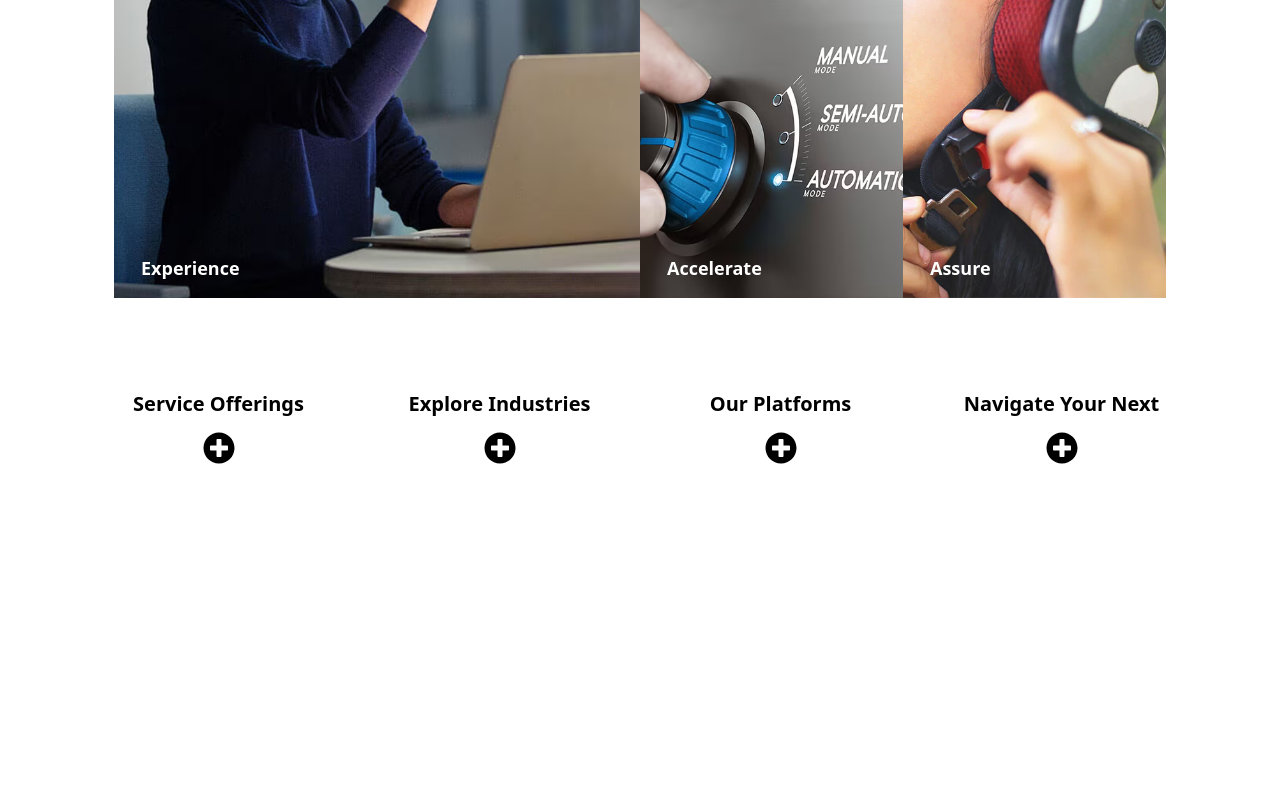
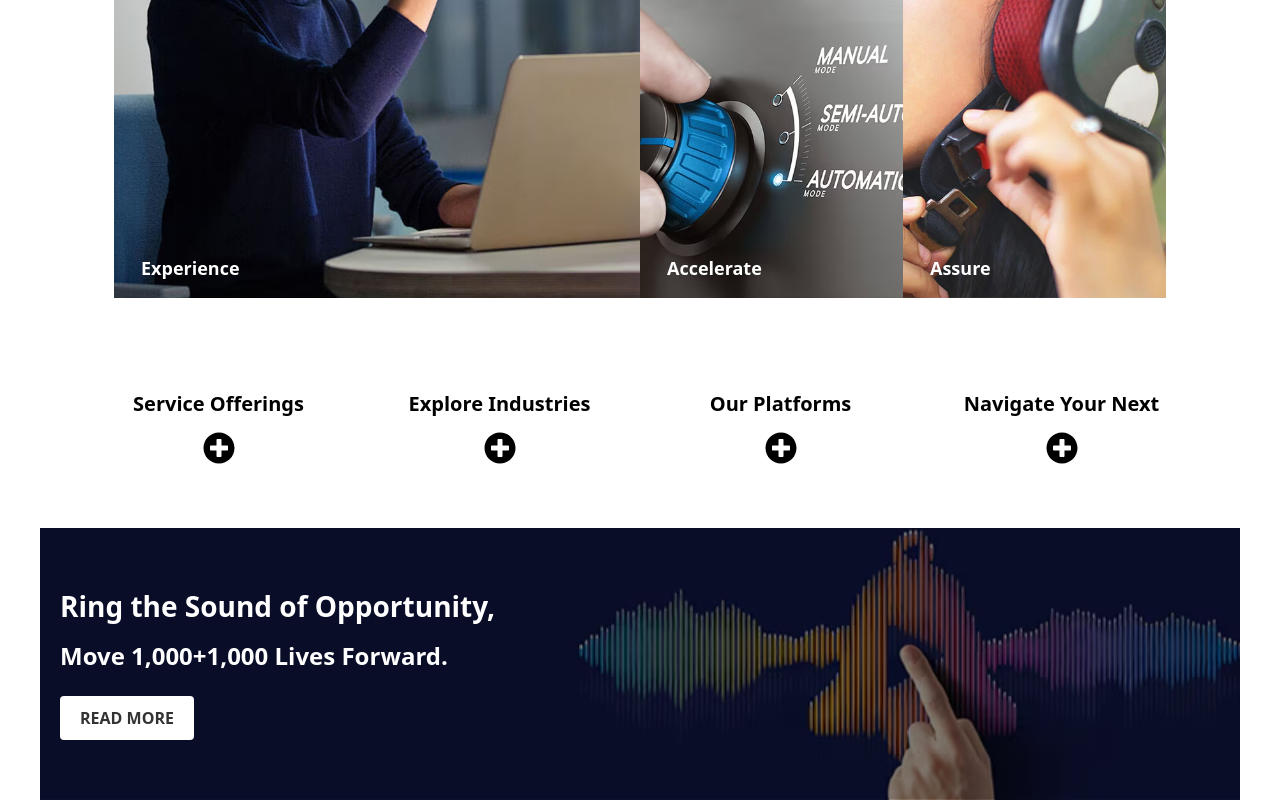
Before and after one commit to amnakhalid625/infosys-clone, a React (Vite) app: page / in a window 1280 px wide. Shown: the part 3392-4192 px from the top of the page. Before the commit the page ends 3920 px from the top, so only its background shows below. Built offline with nearby package versions, Linux system fonts and the light colour scheme.

Commit message:
infosys_website_clone

```diff
--- a/src/pages/Bell/Bell.jsx
+++ b/src/pages/Bell/Bell.jsx
@@ -1,18 +1,16 @@
-import React from 'react'
+import React from 'react';
+import './Bell.css';
 
-const bell = () => {
+const Bell = () => {
   return (
-  <>
-  <section className='container bell-section'>
-
-
-
-
-  </section>
-
-
-  </>
-  )
+    <section className='bell-section'>
+      <div className='bell-content'>
+        <h4 className='bell-heading'>Ring the Sound of Opportunity,</h4>
+        <h5 className='bell-subheading'>Move 1,000+1,000 Lives Forward.</h5>
+        <button className='bell-button'>READ MORE</button>
+      </div>
+    </section>
+  );
 }
 
-export default bell
+export default Bell;
--- a/src/pages/Bell/bell.css
+++ b/src/pages/Bell/bell.css
@@ -1,4 +1,52 @@
-.bell-section{
-    background: url(../../assets/bell.avif);
-    padding: 20px 0;
+.bell-section {
+    background: linear-gradient(rgba(0, 0, 0, 0.5), rgba(0, 0, 0, 0.5)), url('../../assets/bell.avif');
+    background-size: cover;
+    background-position: left;
+    background-repeat: no-repeat;
+    padding: 40px 20px;
+    display: flex;
+    align-items: center;
+    /* justify-content: center; */
+    text-align: center;
+    max-width: 1200px;
+    margin: 0 auto;
 }
+
+.bell-content {
+    max-width: 800px;
+    /* margin: 0 auto; */
+    color: white;
+    text-align: left;
+    padding: 20px 0px;
+}
+
+.bell-heading {
+    font-size: 28px;
+    font-weight: 700;
+    margin-bottom: 15px;
+    line-height: 1.3;
+}
+
+.bell-subheading {
+    font-size: 24px;
+    font-weight: 600;
+    margin-bottom: 25px;
+    line-height: 1.3;
+}
+
+.bell-button {
+    background-color: white;
+    color: #333;
+    border: none;
+    padding: 10px 20px;
+    font-size: 16px;
+    font-weight: 600;
+    border-radius: 4px;
+    cursor: pointer;
+    transition: all 0.3s ease;
+}
+
+.bell-button:hover {
+    transform: translateY(-2px);
+    box-shadow: 0 4px 8px rgba(0, 0, 0, 0.2);
+}
```
